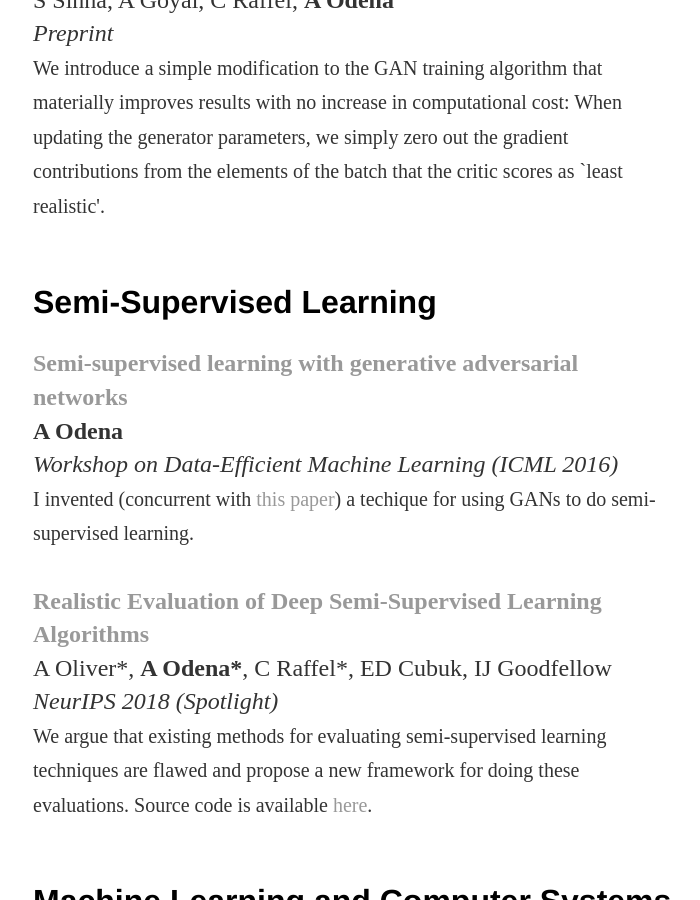
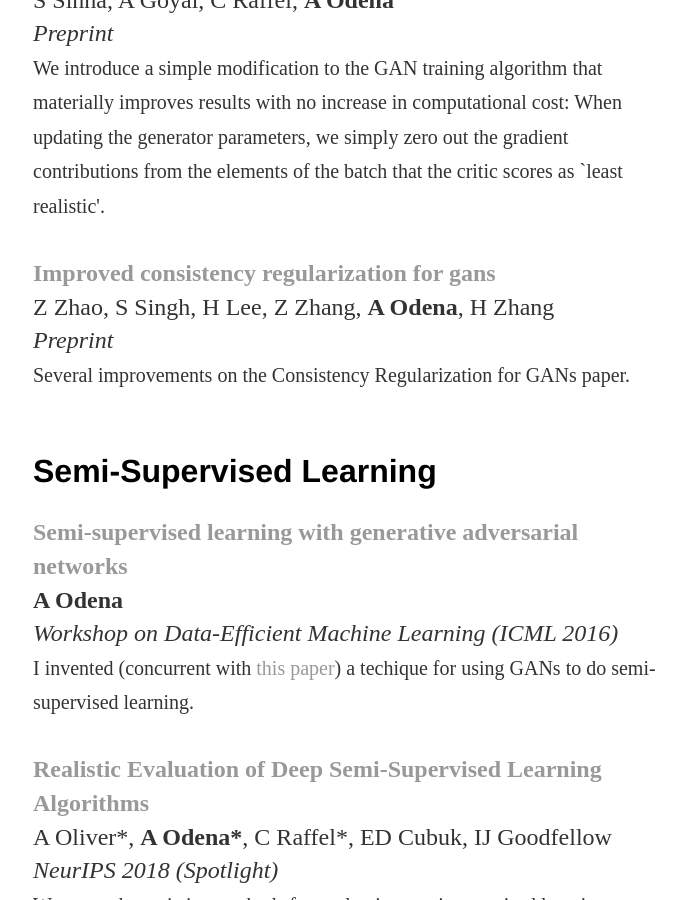
Before and after one commit to augustusodena/augustusodena.github.io, a Jekyll site: the page built from research/index.html, in a window 1280 px wide and 900 px high, scrolled down 1948 px. Shown: the whole window, without its empty margins (287-987 px from the left). Built offline with Jekyll 4.4.1, drawn with Linux system fonts in a browser that asks for light colours.

Commit message:
Add ICR-GAN paper.

```diff
--- a/research/index.html
+++ b/research/index.html
@@ -66,6 +66,13 @@
      We introduce a simple modification to the GAN training algorithm that materially improves results with no
      increase in computational cost: When updating the generator parameters, we simply zero out the gradient
      contributions from the elements of the batch that the critic scores as `least realistic'.
+   </small><br><br>
+
+   <a href="https://arxiv.org/abs/2002.04724"><b>Improved consistency regularization for gans</b></a><br>
+   Z Zhao, S Singh, H Lee, Z Zhang, <b>A Odena</b>, H Zhang<br>
+   <i>Preprint</i><br>
+   <small>
+     Several improvements on the Consistency Regularization for GANs paper.
    </small><br><br>
 
   </p>
```
